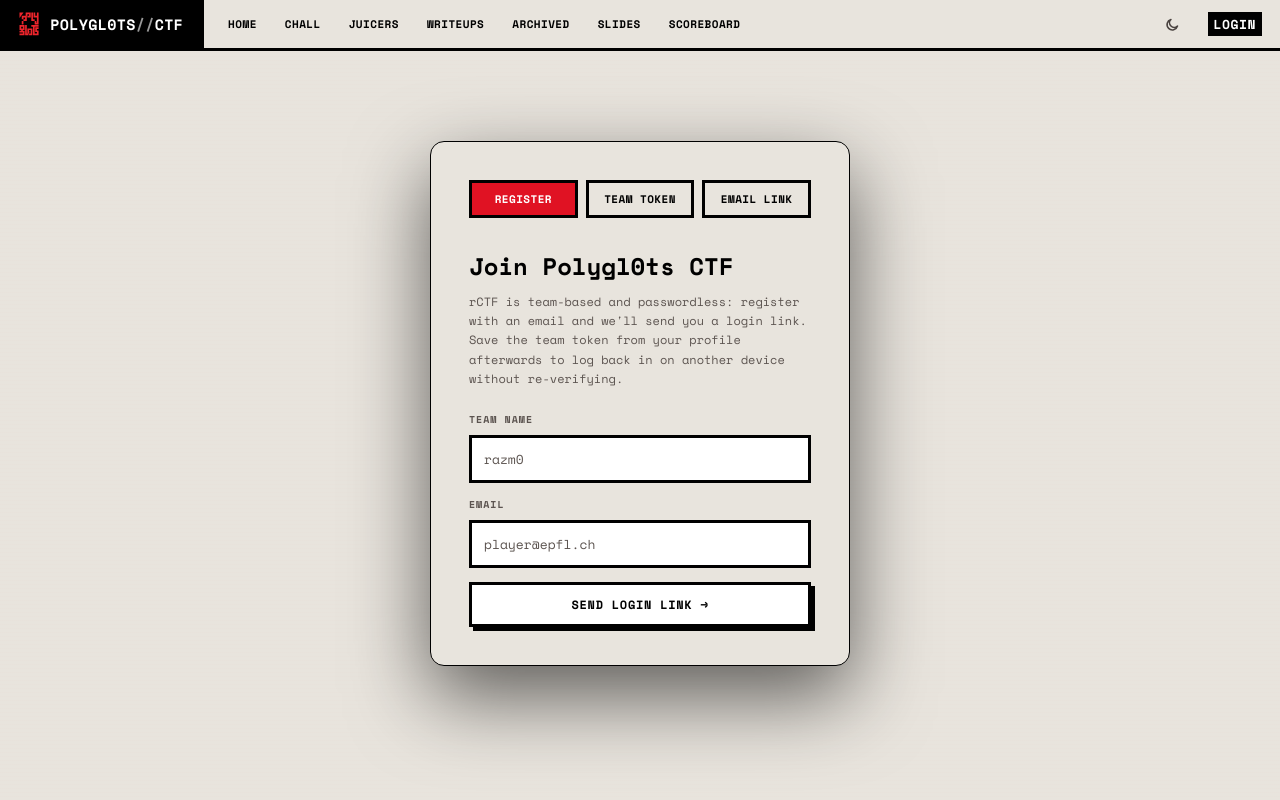
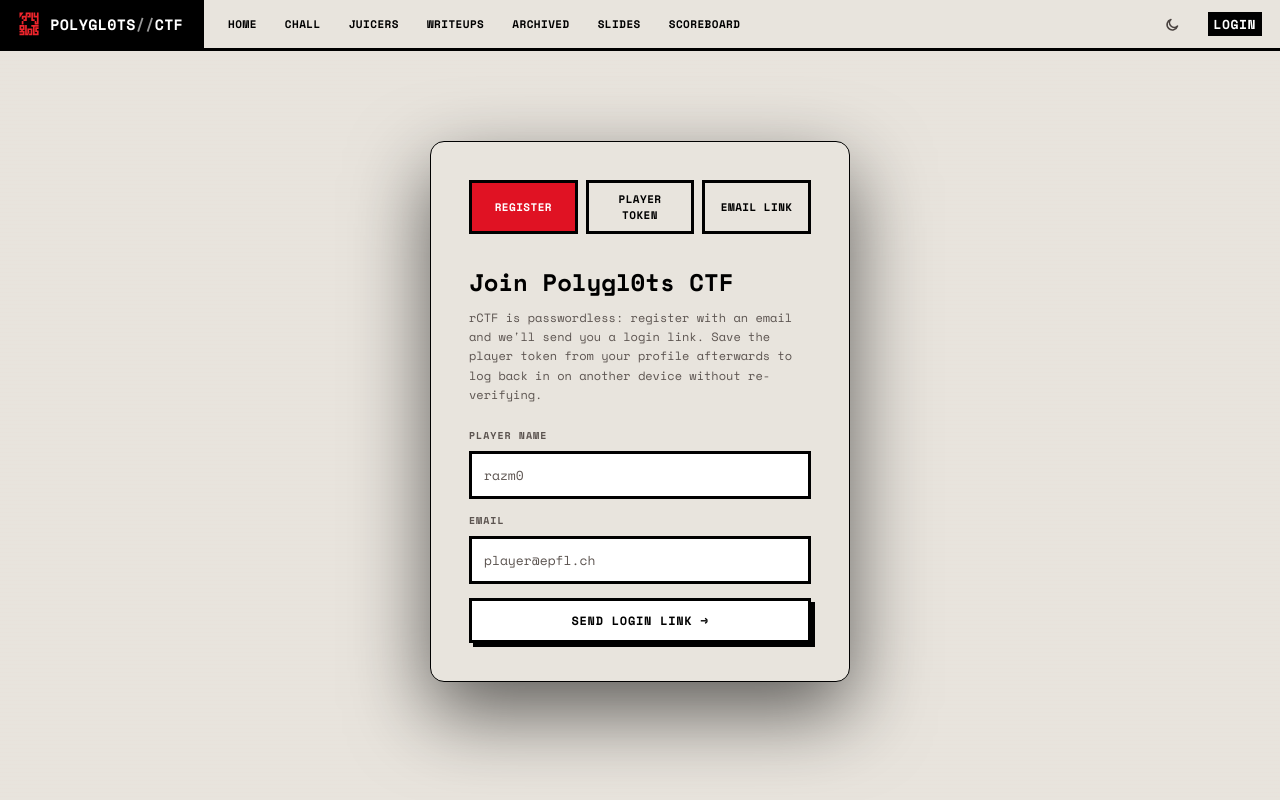
Before and after one commit to polygl0ts/friday-frontend, a React (Vite) app: page /login in a window 1280 px wide. Built offline with nearby package versions, Linux system fonts and the light colour scheme; no server answers.

Commit message:
Changed team => player occurence in frontend

```diff
--- a/src/pages/Login.tsx
+++ b/src/pages/Login.tsx
@@ -5,7 +5,9 @@ import { loginWithTeamToken, recoverAccount, register } from "../api/rctf";
 import { useAuth } from "../auth/AuthContext";
 
 export function Login() {
-  const [mode, setMode] = useState<"register" | "token" | "recover">("register");
+  const [mode, setMode] = useState<"register" | "token" | "recover">(
+    "register",
+  );
   const [email, setEmail] = useState("");
   const [name, setName] = useState("");
   const [teamToken, setTeamToken] = useState("");
@@ -25,7 +27,9 @@ export function Login() {
   // Sends a login link to an existing team's address. Only useful with a mail
   // provider configured (rctf_enable_mail in the rctf-docker role); without one
   // rCTF answers 400 and the message below says so.
-  const recoverMutation = useMutation({ mutationFn: () => recoverAccount(email) });
+  const recoverMutation = useMutation({
+    mutationFn: () => recoverAccount(email),
+  });
 
   const tokenLoginMutation = useMutation({
     mutationFn: () => loginWithTeamToken(teamToken),
@@ -36,28 +40,60 @@ export function Login() {
   });
 
   return (
-    <div className="page" style={{ display: "flex", justifyContent: "center", paddingTop: 90 }}>
-      <div style={{ width: 420, maxWidth: "100%", border: "1px solid var(--border)", borderRadius: 14, background: "var(--bg-card-alt)", padding: 38, boxShadow: "0 30px 80px rgba(0,0,0,.6)" }}>
+    <div
+      className="page"
+      style={{ display: "flex", justifyContent: "center", paddingTop: 90 }}
+    >
+      <div
+        style={{
+          width: 420,
+          maxWidth: "100%",
+          border: "1px solid var(--border)",
+          borderRadius: 14,
+          background: "var(--bg-card-alt)",
+          padding: 38,
+          boxShadow: "0 30px 80px rgba(0,0,0,.6)",
+        }}
+      >
         <div style={{ display: "flex", gap: 8, marginBottom: 30 }}>
-          <button className={`pill${mode === "register" ? " active" : ""}`} style={{ flex: 1, textAlign: "center" }} onClick={() => setMode("register")}>
+          <button
+            className={`pill${mode === "register" ? " active" : ""}`}
+            style={{ flex: 1, textAlign: "center" }}
+            onClick={() => setMode("register")}
+          >
             REGISTER
           </button>
-          <button className={`pill${mode === "token" ? " active" : ""}`} style={{ flex: 1, textAlign: "center" }} onClick={() => setMode("token")}>
-            TEAM TOKEN
+          <button
+            className={`pill${mode === "token" ? " active" : ""}`}
+            style={{ flex: 1, textAlign: "center" }}
+            onClick={() => setMode("token")}
+          >
+            PLAYER TOKEN
           </button>
-          <button className={`pill${mode === "recover" ? " active" : ""}`} style={{ flex: 1, textAlign: "center" }} onClick={() => setMode("recover")}>
+          <button
+            className={`pill${mode === "recover" ? " active" : ""}`}
+            style={{ flex: 1, textAlign: "center" }}
+            onClick={() => setMode("recover")}
+          >
             EMAIL LINK
           </button>
         </div>
 
         {mode === "recover" ? (
           <>
-            <div className="heading" style={{ fontSize: 24, color: "var(--text-bright)", fontWeight: 600 }}>
+            <div
+              className="heading"
+              style={{
+                fontSize: 24,
+                color: "var(--text-bright)",
+                fontWeight: 600,
+              }}
+            >
               Email me a login link
             </div>
             <div className="mono-dim" style={{ marginTop: 8, lineHeight: 1.6 }}>
-              For a team that already exists. The link logs you straight in - no team
-              token needed.
+              For a player that already exists. The link logs you straight in -
+              no player token needed.
             </div>
 
             {recoverMutation.isSuccess ? (
@@ -66,17 +102,29 @@ export function Login() {
                 Check your email for a login link
               </div>
             ) : (
-
               <form
                 style={{ marginTop: 24 }}
-                onSubmit={(e) => { e.preventDefault(); recoverMutation.mutate()}}
+                onSubmit={(e) => {
+                  e.preventDefault();
+                  recoverMutation.mutate();
+                }}
               >
                 <div className="field">
                   <div className="field-label">EMAIL</div>
-                  <input name="email" type="email" autoComplete="email" value={email} onChange={(e) => setEmail(e.target.value)} placeholder="player@epfl.ch" />
+                  <input
+                    name="email"
+                    type="email"
+                    autoComplete="email"
+                    value={email}
+                    onChange={(e) => setEmail(e.target.value)}
+                    placeholder="player@epfl.ch"
+                  />
                 </div>
                 {recoverMutation.isError && (
-                  <div className="error-text" style={{ padding: 0, marginBottom: 12, textAlign: "left" }}>
+                  <div
+                    className="error-text"
+                    style={{ padding: 0, marginBottom: 12, textAlign: "left" }}
+                  >
                     {(recoverMutation.error as Error).message}
                   </div>
                 )}
@@ -86,25 +134,31 @@ export function Login() {
                   style={{ width: "100%" }}
                   disabled={!email || recoverMutation.isPending}
                 >
-                  {recoverMutation.isPending ? "SENDING..." : "SEND LOGIN LINK →"}
+                  {recoverMutation.isPending
+                    ? "SENDING..."
+                    : "SEND LOGIN LINK →"}
                 </button>
               </form>
             )}
           </>
         ) : mode === "register" ? (
           <>
-            <div className="heading" style={{ fontSize: 24, color: "var(--text-bright)", fontWeight: 600 }}>
+            <div
+              className="heading"
+              style={{
+                fontSize: 24,
+                color: "var(--text-bright)",
+                fontWeight: 600,
+              }}
+            >
               Join Polygl0ts CTF
             </div>
             <div className="mono-dim" style={{ marginTop: 8, lineHeight: 1.6 }}>
-              rCTF is team-based and passwordless: register with an email and we'll send you a
-              login link. Save the team token from your profile afterwards to log back in on
-              another device without re-verifying.
+              rCTF is passwordless: register with an email and we'll send you a
+              login link. Save the player token from your profile afterwards to
+              log back in on another device without re-verifying.
             </div>
 
-            {/* Only the emailed-link case shows this. When rCTF creates the
-                team immediately it also returns a token, and onSuccess has
-                already navigated away. */}
             {registerMutation.data?.authToken === null ? (
               <div className="chip" style={{ marginTop: 24 }}>
                 <span className="dot" style={{ background: "var(--green)" }} />
@@ -113,18 +167,37 @@ export function Login() {
             ) : (
               <form
                 style={{ marginTop: 24 }}
-                onSubmit={(e) => { e.preventDefault(); registerMutation.mutate()}}
+                onSubmit={(e) => {
+                  e.preventDefault();
+                  registerMutation.mutate();
+                }}
               >
                 <div className="field">
-                  <div className="field-label">TEAM NAME</div>
-                  <input name="team" autoComplete="organization" value={name} onChange={(e) => setName(e.target.value)} placeholder="razm0" />
+                  <div className="field-label">PLAYER NAME</div>
+                  <input
+                    name="team"
+                    autoComplete="organization"
+                    value={name}
+                    onChange={(e) => setName(e.target.value)}
+                    placeholder="razm0"
+                  />
                 </div>
                 <div className="field">
                   <div className="field-label">EMAIL</div>
-                  <input name="email" type="email" autoComplete="email" value={email} onChange={(e) => setEmail(e.target.value)} placeholder="player@epfl.ch" />
+                  <input
+                    name="email"
+                    type="email"
+                    autoComplete="email"
+                    value={email}
+                    onChange={(e) => setEmail(e.target.value)}
+                    placeholder="player@epfl.ch"
+                  />
                 </div>
                 {registerMutation.isError && (
-                  <div className="error-text" style={{ padding: 0, marginBottom: 12, textAlign: "left" }}>
+                  <div
+                    className="error-text"
+                    style={{ padding: 0, marginBottom: 12, textAlign: "left" }}
+                  >
                     {(registerMutation.error as Error).message}
                   </div>
                 )}
@@ -134,36 +207,52 @@ export function Login() {
                   style={{ width: "100%" }}
                   disabled={!email || !name || registerMutation.isPending}
                 >
-                  {registerMutation.isPending ? "SENDING..." : "SEND LOGIN LINK →"}
+                  {registerMutation.isPending
+                    ? "SENDING..."
+                    : "SEND LOGIN LINK →"}
                 </button>
               </form>
             )}
           </>
         ) : (
           <>
-            <div className="heading" style={{ fontSize: 24, color: "var(--text-bright)", fontWeight: 600 }}>
+            <div
+              className="heading"
+              style={{
+                fontSize: 24,
+                color: "var(--text-bright)",
+                fontWeight: 600,
+              }}
+            >
               Log back in
             </div>
             <div className="mono-dim" style={{ marginTop: 8, lineHeight: 1.6 }}>
-              Paste the team token from your profile page.
+              Paste the player token from your profile page.
             </div>
 
-              <form
-                style={{ marginTop: 24 }}
-                onSubmit={(e) => { e.preventDefault(); tokenLoginMutation.mutate()}}
-              >
+            <form
+              style={{ marginTop: 24 }}
+              onSubmit={(e) => {
+                e.preventDefault();
+                tokenLoginMutation.mutate();
+              }}
+            >
               <div className="field">
-                <div className="field-label">TEAM TOKEN</div>
+                <div className="field-label">PLAYER TOKEN</div>
                 <input
                   type="password"
                   name="token"
                   autoComplete="current-password"
                   value={teamToken}
                   onChange={(e) => setTeamToken(e.target.value)}
-                  placeholder="teamtok_..." />
+                  placeholder="teamtok_..."
+                />
               </div>
               {tokenLoginMutation.isError && (
-                <div className="error-text" style={{ padding: 0, marginBottom: 12, textAlign: "left" }}>
+                <div
+                  className="error-text"
+                  style={{ padding: 0, marginBottom: 12, textAlign: "left" }}
+                >
                   {(tokenLoginMutation.error as Error).message}
                 </div>
               )}
```
